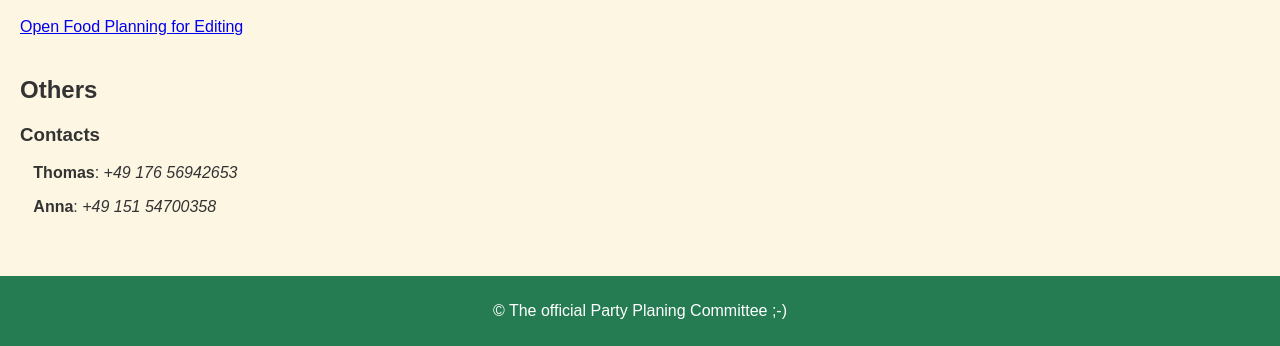
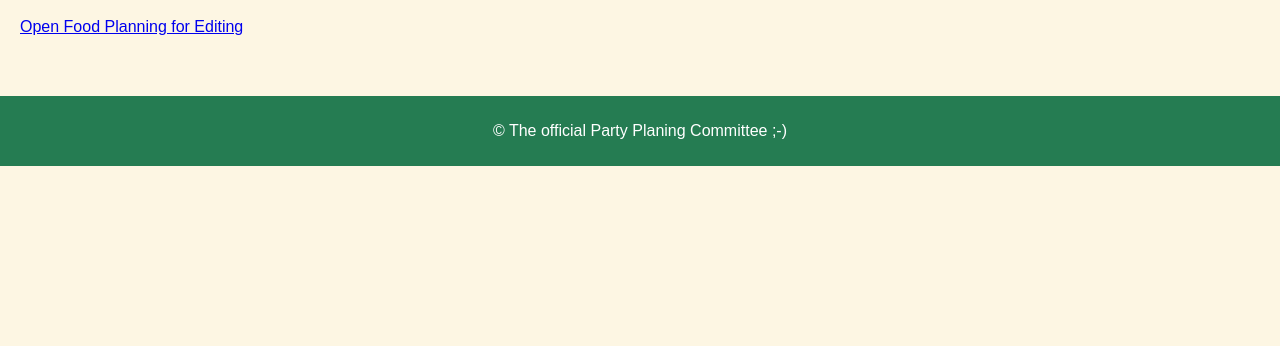
Before and after one commit to tschnake/tschnake.github.io, a plain HTML site: page index.html in a window 1280 px wide. Shown: the part 2986-3332 px from the top of the page. After the commit the page ends 3152 px from the top, so only its background shows below. Drawn offline with Linux system fonts and the light colour scheme.

Commit message:
small changes

```diff
--- a/index.html
+++ b/index.html
@@ -89,12 +89,7 @@
       <p><a href="https://docs.google.com/spreadsheets/d/1wFDdmD3grIUxVn7ZzRUH7L22ukx4MCDtH5McIvBlzH0/edit?usp=sharing" target="_blank">Open Food Planning for Editing</a></p>
     </section>
 
-    <section id="others">
-      <h2>Others</h2>
-      <h3>Contacts</h3>
-      <p>&nbsp;&nbsp;&nbsp;<b>Thomas</b>: <i>+49 176 56942653</i></p>
-      <p>&nbsp;&nbsp;&nbsp;<b>Anna</b>: <i>+49 151 54700358</i></p>
-    </section>
+
 
   </main>
 
```
Also changed, not shown: 1 other file.
